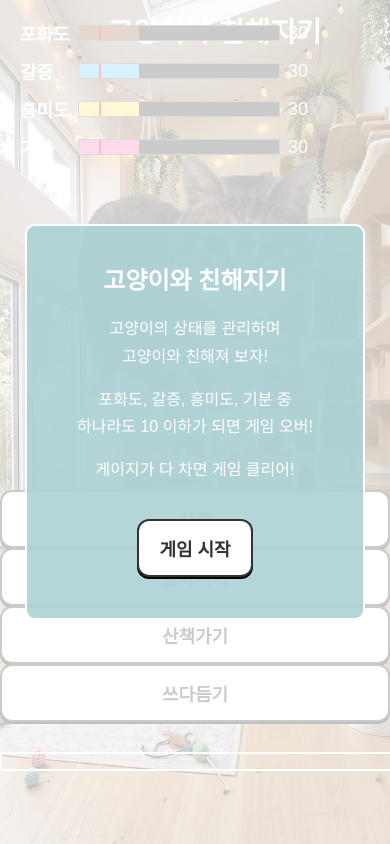
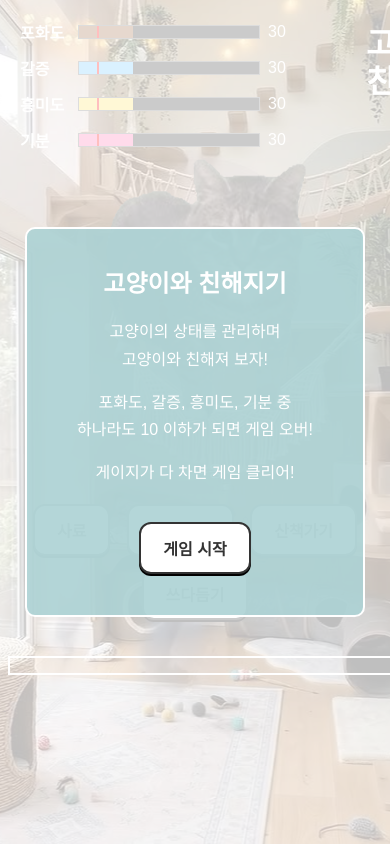
Before and after one commit to duawldus/HelloCat, a plain HTML site: page index.html in a window 390 px wide. Shown: the top 844 px of the page. Drawn offline with Linux system fonts and the light colour scheme.

Commit message:
Update style.css

```diff
--- a/style.css
+++ b/style.css
@@ -1,7 +1,9 @@
 /* 시작화면 */
 #start-screen {
     position: fixed;
-    inset: 0;
+
+    top: 0;
+    left: 0;
 
     width: 100vw;
     height: 100vh;
@@ -12,7 +14,7 @@
     justify-content: center;
     align-items: center;
 
-    z-index: 9999;
+    z-index: 1000;
 }
 
 #game-guide {
@@ -79,40 +81,38 @@
 
 /* 세로 화면 */
 @media (max-aspect-ratio: 1/1) {
-
     h1 {
+        margin-top: 10px;
         position: fixed;
         top: 10px;
-        left: 55%;
-        transform: translateX(-50%);
+        left: 350px;
+
+        transform: none;
 
         white-space: nowrap;
-        font-size: 28px;
+    }
+}
+
+
+/* 아주 긴 세로 화면 */
+@media (max-aspect-ratio: 3/4) {
+    h1 {
+        margin-top: 15px;
+        right: 5%;
+        white-space: normal;
+        width: 150px;
+        text-align: center;
+        line-height: 1.2;
     }
 
-    #cat-area {
-        top: 120px;
-    }
-
-    #buttons {
-        margin-top: 80px;
-    }
-
-    #buttons button {
-        margin: 0;
-        width: 100%;
-    }
-
-    #heart-bar {
-        width: 80%;
-        max-width: 400px;
+    .mobile-break {
+        display: block;
     }
 }
 
 body {
     background-color: #d4a36c;
     background-image: url("images/배경.jpg");
-    background-size: cover;
     background-position: center;
     background-repeat: no-repeat;
 
@@ -121,7 +121,7 @@
     color: white;
     text-align: center;
     font-family: Arial, sans-serif;
-    margin: 0;
+
     padding-top: 50px;
 }
 
@@ -359,25 +359,3 @@
         transform: translateY(-15px);
     }
 }
-
-@media (max-aspect-ratio: 1/1) {
-
-    #cat-image {
-        width: 360px;
-        height: 360px;
-    }
-
-    .stat {
-        font-size: 18px;
-    }
-
-    .stat-bar {
-        width: 200px;
-        height: 14px;
-    }
-
-    button {
-        font-size: 18px;
-        padding: 14px 20px;
-    }
-}
```
